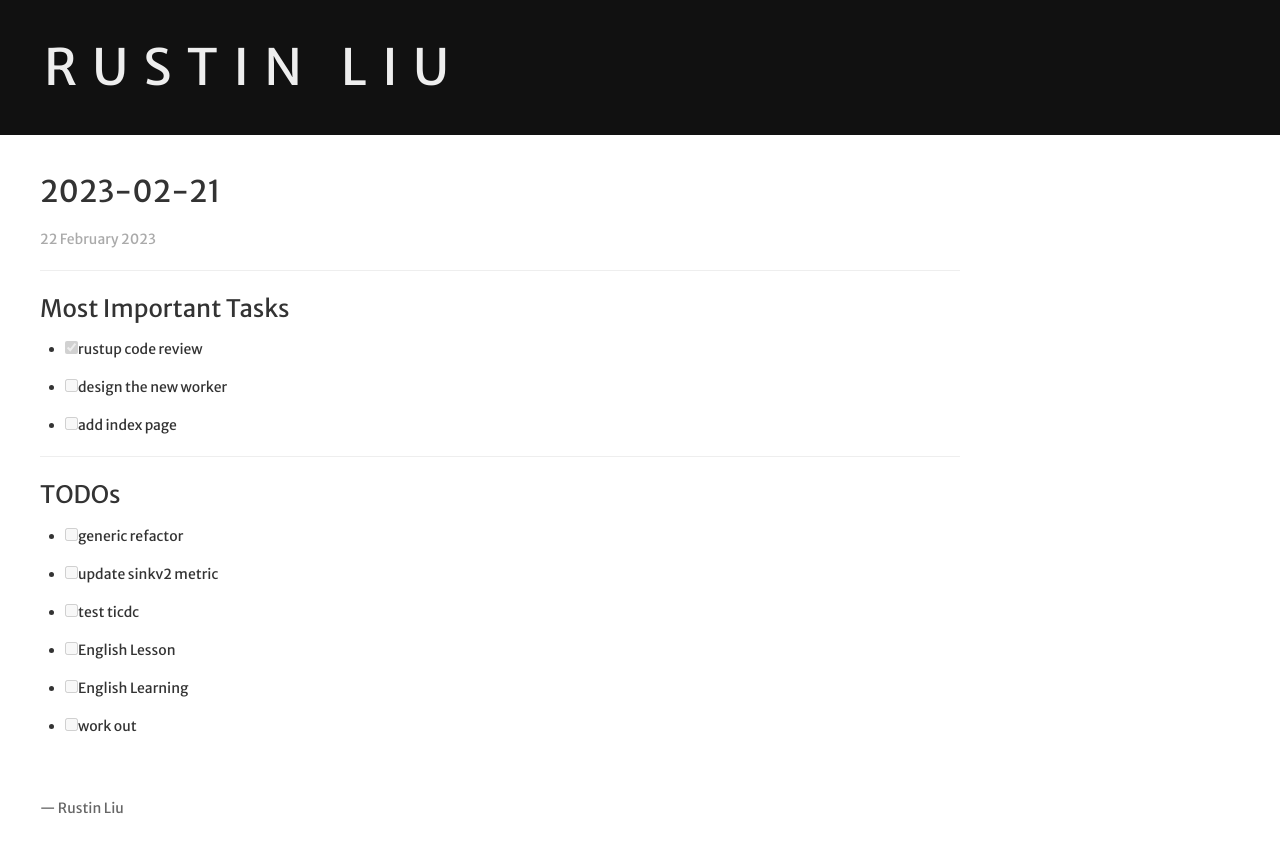
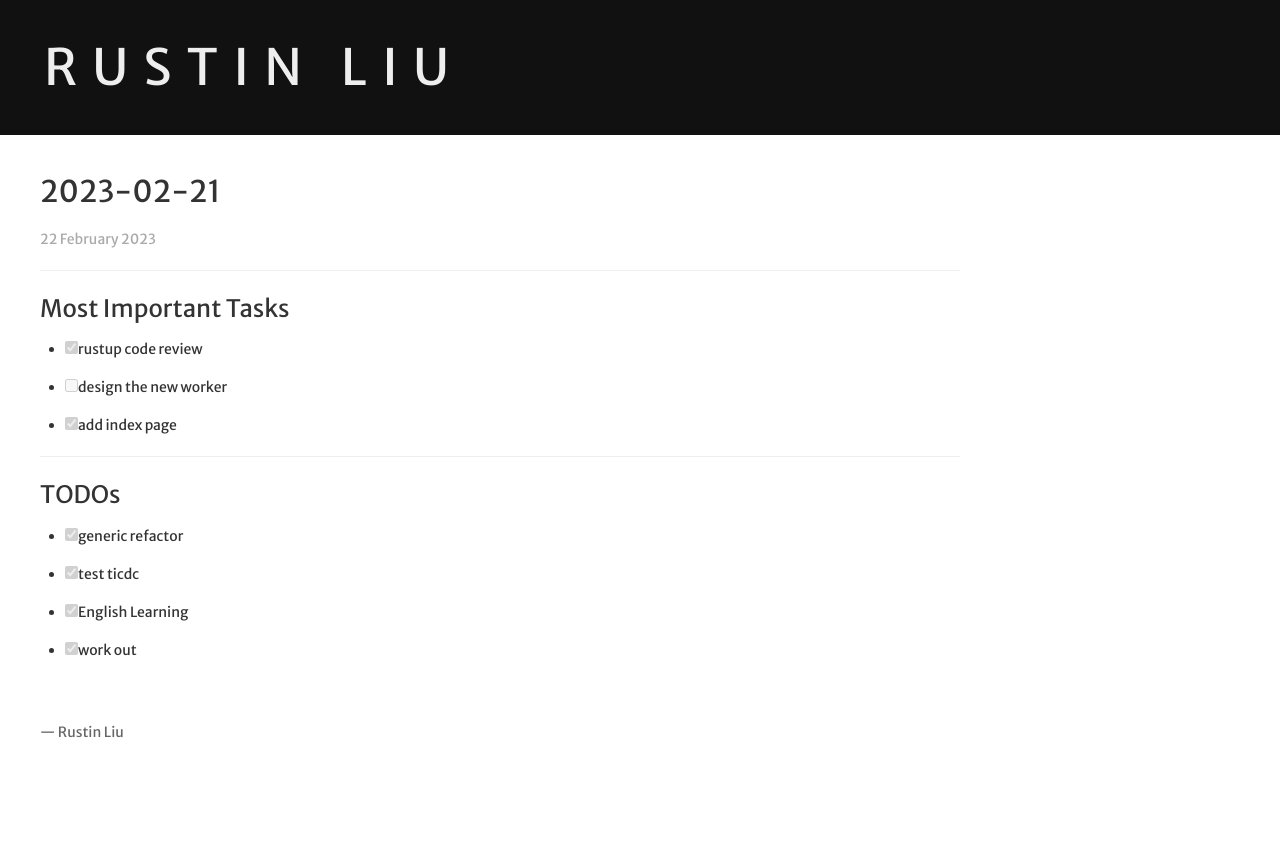
Before and after one commit to hi-rustin/hi-rustin.rs, a Jekyll site: the page built from _logs/2023-02-21.md, in a window 1280 px wide. Shown: the top 853 px of the page. Built offline with Jekyll 4.4.1, drawn with Linux system fonts in a browser that asks for light colours; nearby versions of some CDN libraries; comment, search, counter and statistics services are not loaded.

Commit message:
2023-02-21: Oops
Signed-off-by: hi-rustin <rustin.liu@gmail.com>

```diff
--- a/_logs/2023-02-21.md
+++ b/_logs/2023-02-21.md
@@ -8,14 +8,12 @@ layout: post
 
 - [x] rustup code review
 - [ ] design the new worker
-- [ ] add index page
+- [x] add index page
 
 ---
 
 ### TODOs
-- [ ] generic refactor
-- [ ] update sinkv2 metric
-- [ ] test ticdc
-- [ ] English Lesson
-- [ ] English Learning
-- [ ] work out
+- [x] generic refactor
+- [x] test ticdc
+- [x] English Learning
+- [x] work out
```
